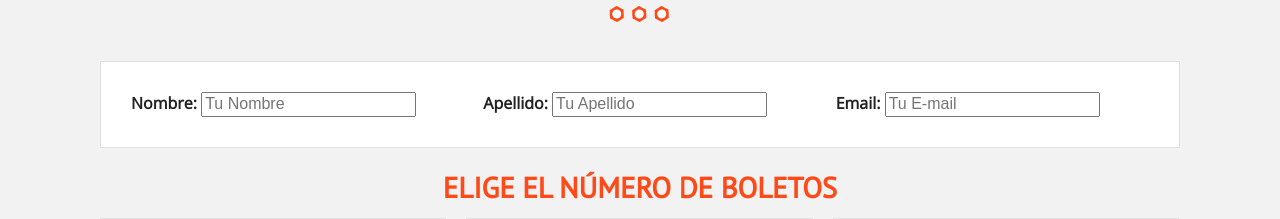
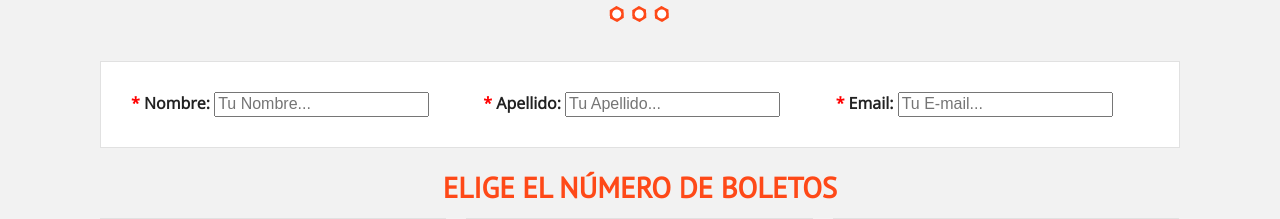
Before and after one commit to bladyparra/Desarrollo_web_completo, a PHP site: page /registro.html in a window 1280 px wide. Shown: the part 1015-1234 px from the top of the page. Run offline with PHP 8.4, Linux system fonts and the light colour scheme; some libraries are stand-ins or nearby versions.

Commit message:
Creando campos de validación de nombre, apellido, email en javascript

```diff
--- a/css/main.css
+++ b/css/main.css
@@ -787,14 +787,14 @@ footer {
     margin-top: 20px;
 }
 
-footer .contenedor > div {
+footer .contenedor>div {
     color: #ffffff;
     padding: 0 20px;
     font-size: 12px;
 }
 
 @media only screen and (min-width: 768px) {
-    footer .contenedor > div {
+    footer .contenedor>div {
         width: 33.3%;
         float: left;
     }
@@ -830,6 +830,7 @@ p.copyright {
 /*=============================================
 =            Páginas Internas            =
 =============================================*/
+
 /* Registro */
 
 form.registro h3 {
@@ -841,6 +842,10 @@ form.registro h3 {
 form.registro label {
     margin-bottom: 5px;
     font-weight: bold;
+}
+
+span.obligatorio {
+    color: red;
 }
 
 h4 {
@@ -884,30 +889,29 @@ div.paquetes .tabla-precio input {
 .contenido-dia {
     padding: 20px;
     display: none;
-
 }
 
-@media only screen and (min-width: 768px){
-    .contenido-dia > div {
+@media only screen and (min-width: 768px) {
+    .contenido-dia>div {
         float: left;
         width: 33.3%;
     }
 }
 
-.contenido-dia > div p {
+.contenido-dia>div p {
     text-align: left;
 }
 
-.contenido-dia > div label {
-    display: block  ;
+.contenido-dia>div label {
+    display: block;
     margin-bottom: 10px;
 }
 
-.contenido-dia > div input {
+.contenido-dia>div input {
     margin-right: 10px;
 }
 
-.contenido-dia > div label time {
+.contenido-dia>div label time {
     color: #fe4918;
     font-weight: bold;
 }
@@ -957,14 +961,14 @@ div.resumen input {
     color: #fe4918;
 }
 
-.error{
+div.error {
     clear: both;
+    padding: 20px;
+    text-align: center;
+    display: none;
 }
 
 /*=====  End of Páginas Internas  ======*/
-
-
-
 
 /* ==========================================================================
    Helper classes
--- a/js/main.js
+++ b/js/main.js
@@ -30,16 +30,38 @@
         pase_dosdias.addEventListener('blur', mostrarDias);
         pase_completo.addEventListener('blur', mostrarDias);
 
-        nombre.addEventListener('blur', function(){
+        nombre.addEventListener('blur', validarCampos);
+        apellido.addEventListener('blur', validarCampos);
+        email.addEventListener('blur', validarCampos);
+        email.addEventListener('blur', validarEmail);
+
+        function validarCampos() {
             if (this.value === '') {
                 errorDiv.style.display = 'block';
-                errorDiv.innerHTML = "Este campo es obligatorio!";
-                this.style.border = '1px solid red';
-                errorDiv.style.border = '1px solid red';
-                console.log(errorDiv);
+                errorDiv.innerHTML = "¡Este campo es obligatorio!";
+                errorDiv.style.color = 'red'
+                this.style.border = '2px solid red';
+                errorDiv.style.border = '2px solid red';
             }
-        });
+            else {
+                errorDiv.style.display = 'none';
+                this.style.border = '1px solid #969696';
+            }
+        }
 
+        function validarEmail() {
+            if (this.value.indexOf("@") > -1) {
+                errorDiv.style.display = 'none';
+                this.style.border = '1px solid #969696';
+            }
+            else{
+                errorDiv.style.display = 'block';
+                errorDiv.innerHTML = "¡Debe de tener al menos un @!";
+                errorDiv.style.color = 'red'
+                this.style.border = '2px solid red';
+                errorDiv.style.border = '2px solid red';
+            }
+        }
 
 
         function calcularMontos(event) {
--- a/registro.html
+++ b/registro.html
@@ -74,21 +74,19 @@
         <form id="resgistro" class="registro" action="index.html" method="post">
             <div id="datos_usuario" class="registro caja clearfix">
                 <div class="campo">
-                    <label for="nombre">Nombre:</label>
-                    <input type="text" id="nombre" name="nombre" placeholder="Tu Nombre">
+                    <label for="nombre"><span class="obligatorio">* </span>Nombre:</label>
+                    <input type="text" id="nombre" name="nombre" placeholder="Tu Nombre...">
                 </div>
                 <div class="campo">
-                    <label for="apellido">Apellido:</label>
-                    <input type="text" id="apellido" name="apellido" placeholder="Tu Apellido">
+                    <label for="apellido"><span class="obligatorio">* </span>Apellido:</label>
+                    <input type="text" id="apellido" name="apellido" placeholder="Tu Apellido...">
                 </div>
                 <div class="campo">
-                    <label for="email">Email:</label>
-                    <input type="email" id="email" name="email" placeholder="Tu E-mail">
+                    <label for="email"><span class="obligatorio">* </span>Email:</label>
+                    <input type="email" id="email" name="email" placeholder="Tu E-mail...">
                 </div>
 
-                <div class="error">
-
-                </div>
+                <div class="error"></div>
 
             </div><!--#datos_usuario-->
             <div id="paquetes" class="paquetes">
```
